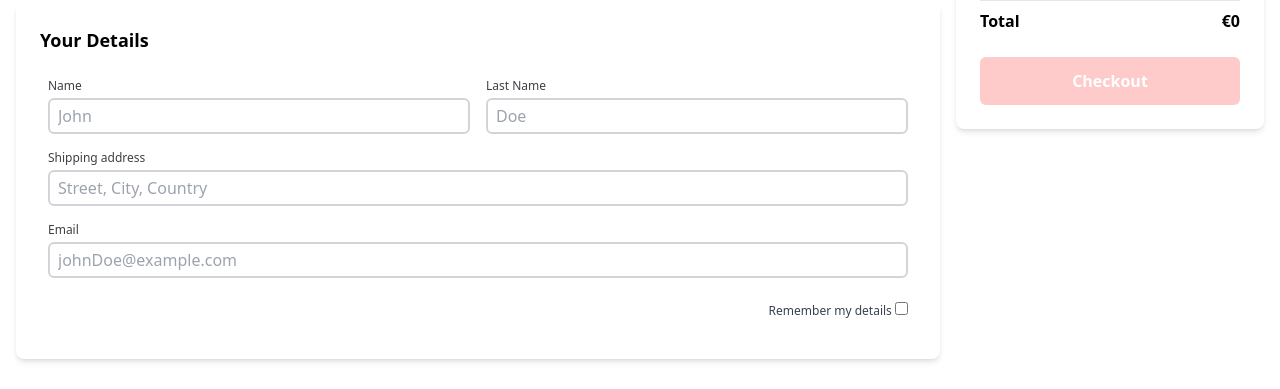
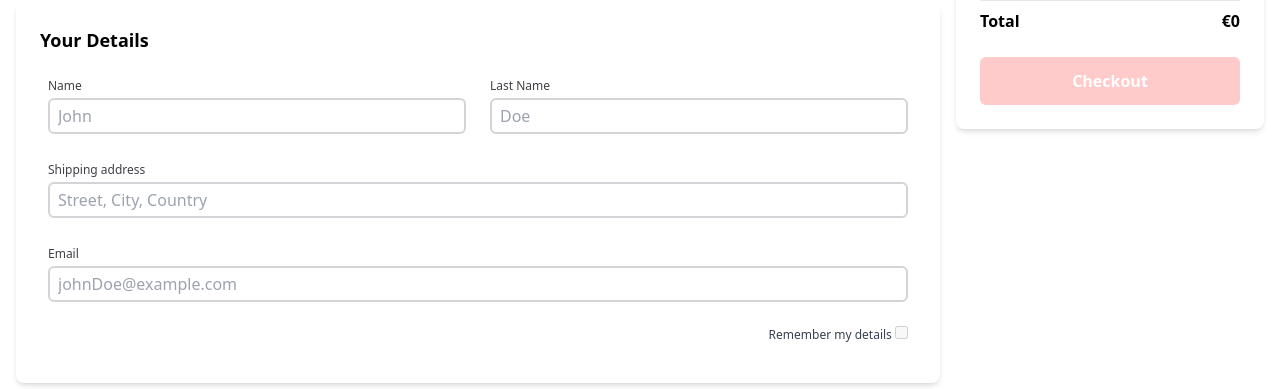
Before and after one commit to Jogopin/Groovz-client, a React (Vite) app: page /checkout in a window 1280 px wide. Shown: the part 212-601 px from the top of the page. Built offline with nearby package versions, Linux system fonts and the light colour scheme; no server answers.

Commit message:
Implement isLoggedIn check in Checkout component

```diff
--- a/src/pages/Checkout.jsx
+++ b/src/pages/Checkout.jsx
@@ -13,7 +13,7 @@ export default function Checkout() {
   const [address, setAddress] = useState("");
   const [email, setEmail] = useState("");
   const [isSaveAddressChecked, setIsSaveAddressChecked] = useState(false);
-  const { user } = useAuth();
+  const { user,isLoggedIn } = useAuth();
 
   const { userDetails } = useUser(user?._id);
 
@@ -21,13 +21,14 @@ export default function Checkout() {
     firstName && lastName && address && email && cartProducts.length > 0;
 
   useEffect(() => {
+    if(!isLoggedIn) return
     setFirstName(userDetails.firstName ?? "");
     setLastName(userDetails.lastName ?? "");
     setAddress(userDetails.address ?? "");
     setEmail(userDetails.email ?? "");
   }, [userDetails]);
 
-  const saveAddressInDB = async () => {
+  const saveUserDataInDB = async () => {
     if (!isSaveAddressChecked) {
       return;
     }
@@ -40,7 +41,7 @@ export default function Checkout() {
       };
       await updateUserDetails(userData);
     } catch (error) {
-      console.log("error in updateUserPersonalDetails", error);
+      console.log("error in saving the user details", error);
     }
   };
 
@@ -57,7 +58,7 @@ export default function Checkout() {
     };
 
     try {
-      await saveAddressInDB();
+      await saveUserDataInDB();
       const url = await startCheckout({ productsToCheckout, customerData });
       window.location.href = url;
     } catch (error) {
@@ -132,8 +133,8 @@ export default function Checkout() {
             {/* Customer Details */}
             <section className="mb-4 rounded-lg bg-white p-6 shadow-md">
               <h2 className="mb-4 text-lg font-semibold">Your Details</h2>
-              <div className="flex flex-wrap justify-evenly">
-                <div className="flex w-full">
+              <div className="flex flex-wrap justify-evenly gap-3">
+                <div className="flex w-full gap-2">
                   <InputLabel
                     id={"name"}
                     label={"Name"}
@@ -186,6 +187,7 @@ export default function Checkout() {
                   checked={isSaveAddressChecked}
                   onChange={() => setIsSaveAddressChecked((prev) => !prev)}
                   className="accent-red-700"
+                  disabled={!isLoggedIn}
                 />
               </label>
             </section>
```
